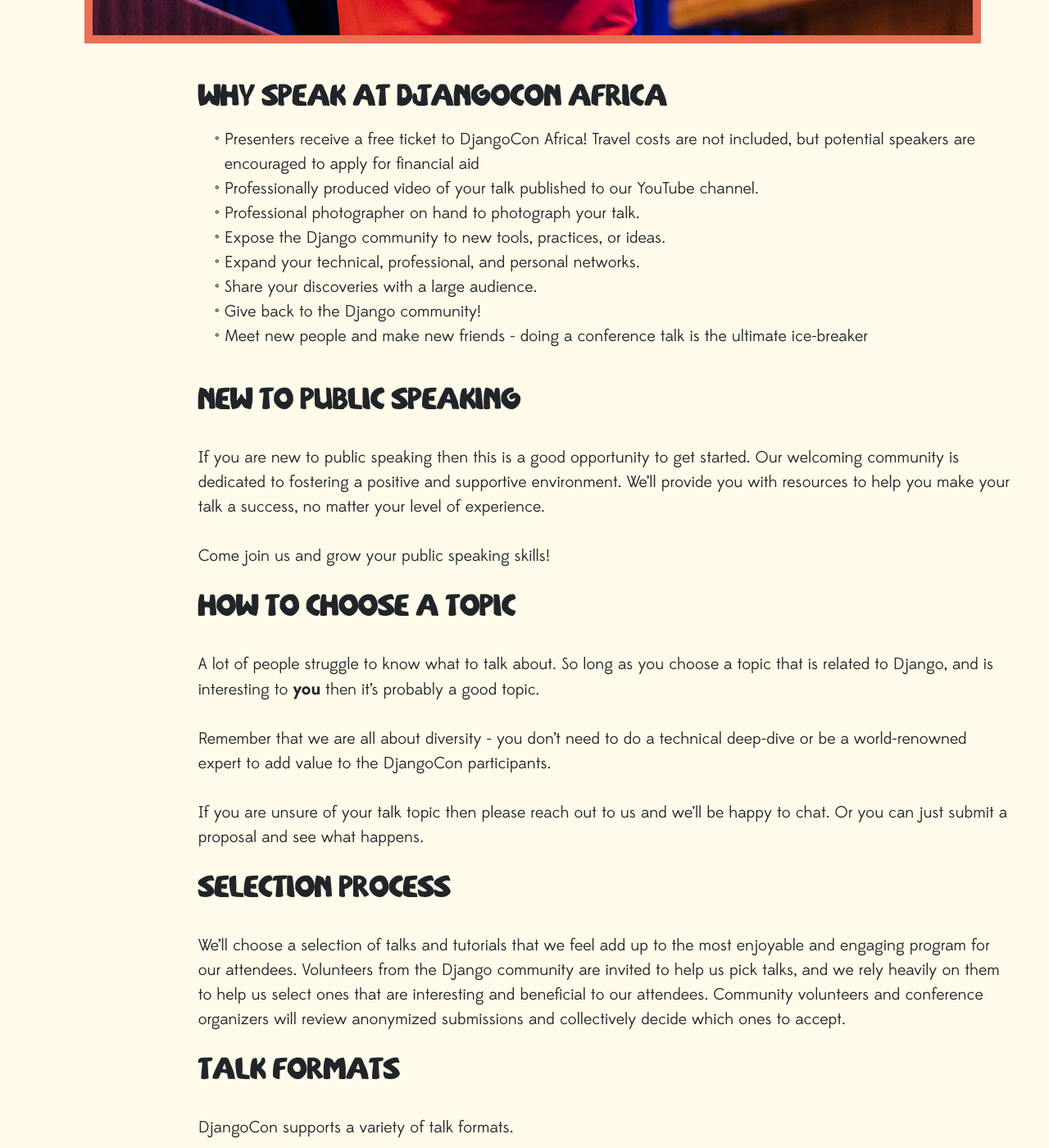
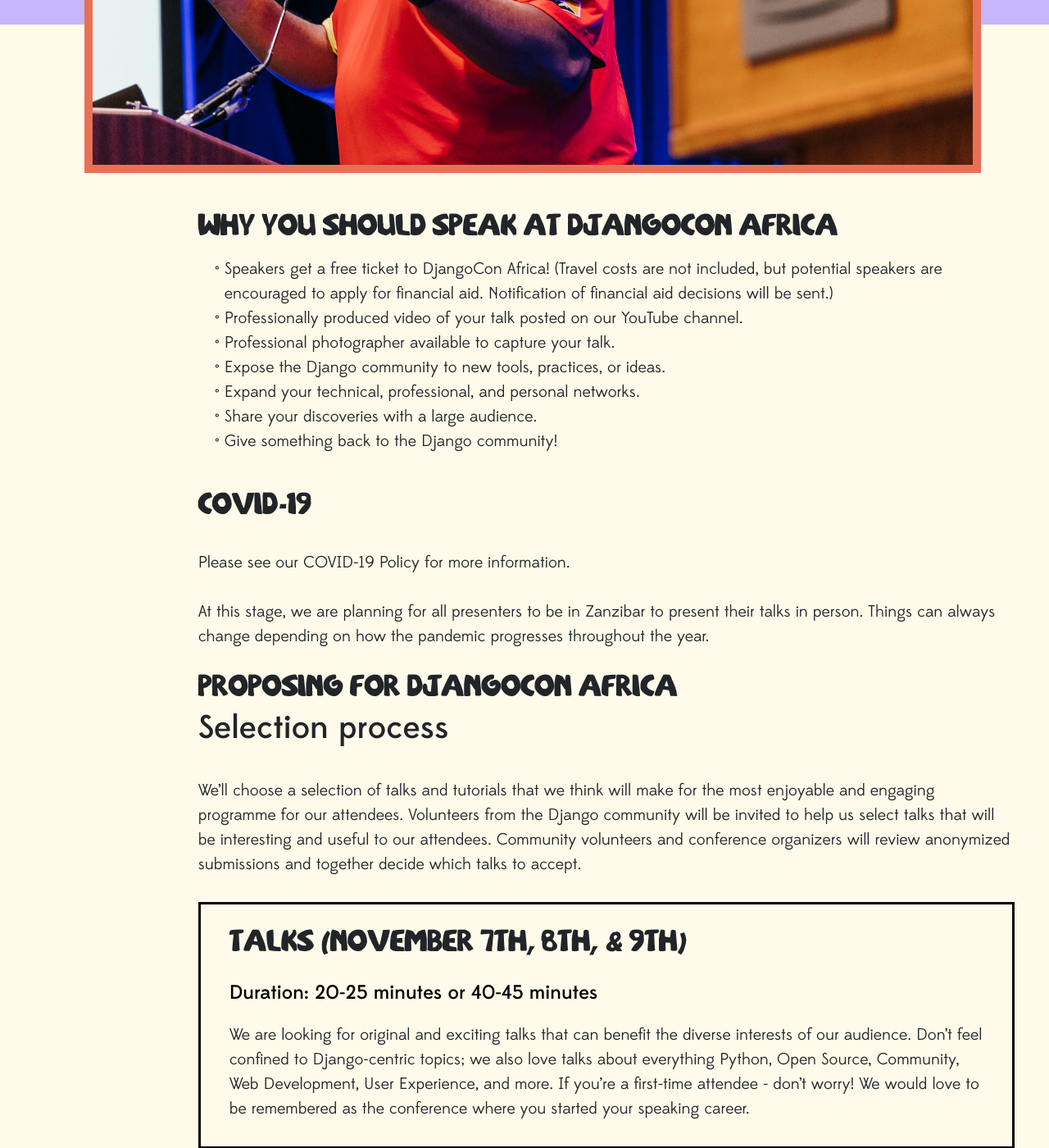
Before and after one commit to djangocon/2023.djangocon.africa, a Jekyll site: the page built from _pages/talks.md, in a window 1280 px wide and 1400 px high, scrolled down 990 px. Shown: the whole window at 82% size. Built offline with Jekyll 4.4.1, drawn with Linux system fonts in a browser that asks for light colours; some of the changed text lies outside the part shown.

Commit message:
updated talks markdown

```diff
--- a/_data/pages.yml
+++ b/_data/pages.yml
@@ -6,6 +6,9 @@
 
 - name: Talks
   path: /talks/
-  description: Our Call for Proposals is not yet open. We will announce when we open our CFP.
+  description: Our Call for Proposals is now open! Submit your talk or tutorial proposal from Thursday 31 May to Wednesday 12 July anywhere in the world, and encourage your friends and colleagues to do the same.<br><br> <p>Need help with your proposal? We’ve got mentors and helpful tips on our Speaker Resources page!</p>
+  proposal_button: true
+  proposal_button_link: #
+  proposal_button_text: Submit a proposal
   image: /static/img/site/kojo_speak.png
   bg_color: '#C7B6F9'
--- a/_pages/talks.md
+++ b/_pages/talks.md
@@ -4,69 +4,67 @@
 permalink: /talks/
 ---
 {: .talks}
-## Why speak at DjangoCon Africa?
+## Why you should speak at DjangoCon Africa
 
-- Presenters receive a free ticket to DjangoCon Africa! Travel costs are not included, but potential speakers are encouraged to apply for financial aid
-- Professionally produced video of your talk published to our YouTube channel.
-- Professional photographer on hand to photograph your talk.
+- Speakers get a free ticket to DjangoCon Africa! (Travel costs are not included, but potential speakers are encouraged to apply for financial aid. Notification of financial aid decisions will be sent.)
+- Professionally produced video of your talk posted on our YouTube channel.
+- Professional photographer available  to capture your talk.
 - Expose the Django community to new tools, practices, or ideas.
 - Expand your technical, professional, and personal networks.
 - Share your discoveries with a large audience.
-- Give back to the Django community!
-- Meet new people and make new friends - doing a conference talk is the ultimate ice-breaker
+- Give something back to the Django community!
+
+
 
 {: .talks-list}
 
-## New to public speaking?
+## COVID-19
+Please see our COVID-19 Policy for more information.
 
-If you are new to public speaking then this is a good opportunity to get started. Our welcoming community is dedicated to fostering a positive and supportive environment. We'll provide you with resources to help you make your talk a success, no matter your level of experience.
+At this stage, we are planning for all presenters to be in Zanzibar to present their talks in person. Things can always change depending on how the pandemic progresses throughout the year.
 
-Come join us and grow your public speaking skills!
-## How to choose a topic
-
-A lot of people struggle to know what to talk about. So long as you choose a topic that is related to Django, and is interesting to **you** then it's probably a good topic.
-
-Remember that we are all about diversity -  you don't need to do a technical deep-dive or be a world-renowned expert to add value to the DjangoCon participants.
-
-If you are unsure of your talk topic then please reach out to us and we'll be happy to chat. Or you can just submit a proposal and see what happens.
-## Selection Process
-
-We’ll choose a selection of talks and tutorials that we feel add up to the most enjoyable and engaging program for our attendees. Volunteers from the Django community are invited to help us pick talks, and we rely heavily on them to help us select ones that are interesting and beneficial to our attendees. Community volunteers and conference organizers will review anonymized submissions and collectively decide which ones to accept.
+## Proposing for DjangoCon Africa
+# Selection process
+We’ll choose a selection of talks and tutorials that we think will make for the most enjoyable and engaging programme for our attendees. Volunteers from the Django community will be invited to help us select talks that will be interesting and useful to our attendees. Community volunteers and conference organizers will review anonymized submissions and together decide which talks to accept.
 
 
-## Talk formats
-
-DjangoCon supports a variety of talk formats.
 
 {::options parse_block_html="true" /}
 <div class="talk-section" >
-## Regular Talks
+## Talks (November 7th, 8th, & 9th)
 {: .head-text}
-Length: 20-25 minutes or 40-45 minutes
+Duration: 20-25 minutes or 40-45 minutes
 {: .sub-head-text}
 
-We are looking for original and interesting talks that can benefit the diverse interests of our audience. Don’t feel boxed into Django-centric themes; we also love talks about community, web development, user experience, and more. If you’re a first timer - don’t fret! We would love to be remembered as the conference where you started your speaking career.
+We are looking for original and exciting talks that can benefit the diverse interests of our audience. Don’t feel confined to Django-centric topics; we also love talks about everything Python, Open Source, Community, Web Development, User Experience, and more. If you’re a first-time attendee - don’t worry! We would love to be remembered as the conference where you started your speaking career.
 {: .talk-section-text}
 </div>
 
 {::options parse_block_html="true" /}
 <div class="talk-section" >
-## Workshops
+## Workshops (November 10th & 11th)
 {: .head-text}
-Length: 2 - 3 hours
+Duration: 2 - 3 hours
 {: .sub-head-text}
 
-We’re open to all kinds of ideas, especially ones we haven’t thought of! Technical tutorials tend to be more popular, but we welcome all topics. Tutorials can be targeted at any experience level — just be sure to indicate clearly what you expect your students to already know or have experience with.
+We’re open to all kinds of ideas, especially ones we haven’t thought of yet! Technical tutorials tend to be more popular, but we welcome all topics. Tutorials can be aimed at any level of experience — just be clear about what you expect people to know or have experience of.
 {: .talk-section-text}
 </div>
 
 {::options parse_block_html="true" /}
 <div class="talk-section" >
-## Lightning Talks
+## Lightning Talks :zap: (November 7th, 8th, & 9th)
 {: .head-text}
-Length: Under 5 minutes
+Duration: Maximum 5 minutes
 {: .sub-head-text}
 
-Not up for a full-on talk or worksop? Looking to give your first talk at a conference? Lightning talks are talks under 5 minutes with or without slides on almost any topic you want! Even if you’re nervous or shy, remember: it’s a maximum of 5 minutes. Sign-ups will happen at the conference.
+Not up for a full talk or workshop? Want to give your first talk at a conference? Lightning Talks are talks under 5 minutes with or without slides on almost any topic you want! Even if you’re nervous or shy, remember: It’s a maximum of 5 minutes. Registration will take place at the conference.
 {: .talk-section-text}
 </div>
+
+
+<div class="conference-information" >
+## Pre-conference information
+You will have the option of uploading a rough transcript of your presentation about two weeks before the conference to allow the captioning team to train on any jargon used in your presentation. This is by no means required, but it will provide a more accessible experience for your audience.
+
+The organizing team reserves the right to request a review of the draft slides at any point up to the start of the conference for any reason, including but not limited to content, message quality, and more. Failure to provide these slides in a timely manner may result in your removal from the program. We understand that the slides are draft quality and will not be shared outside of the programme and code of conduct teams.
```
